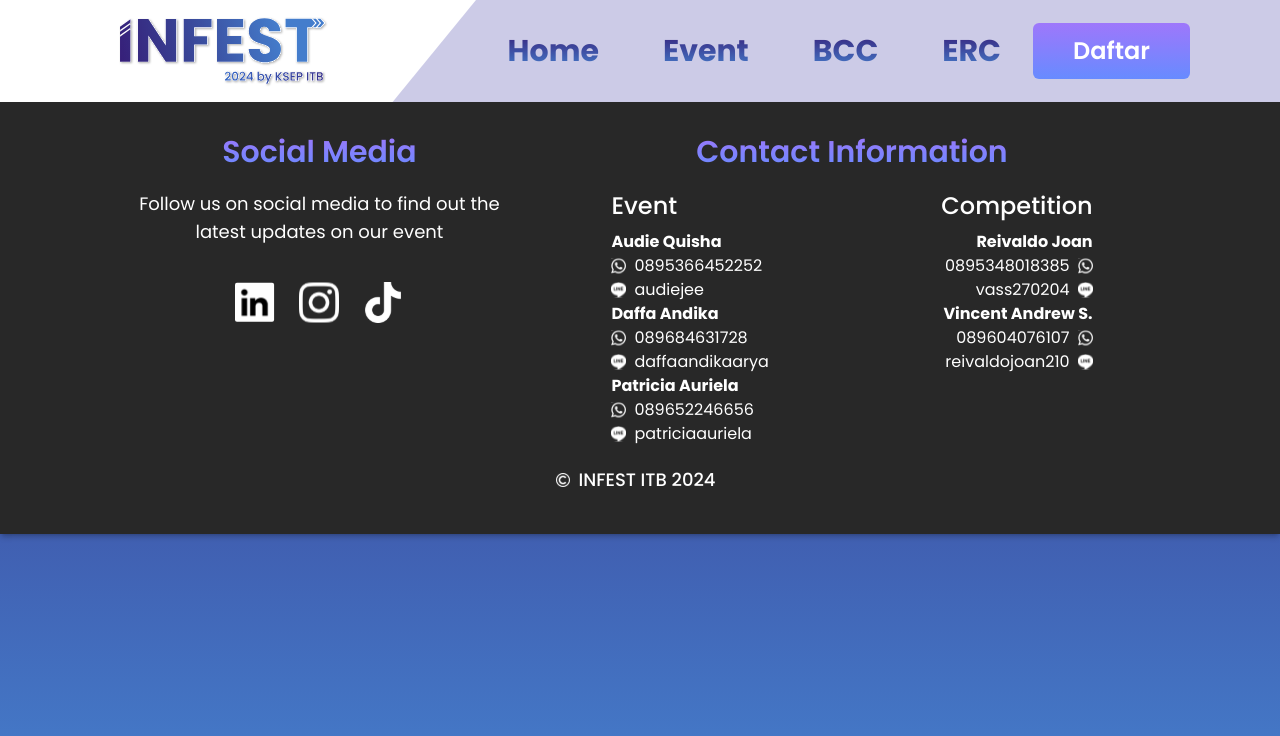
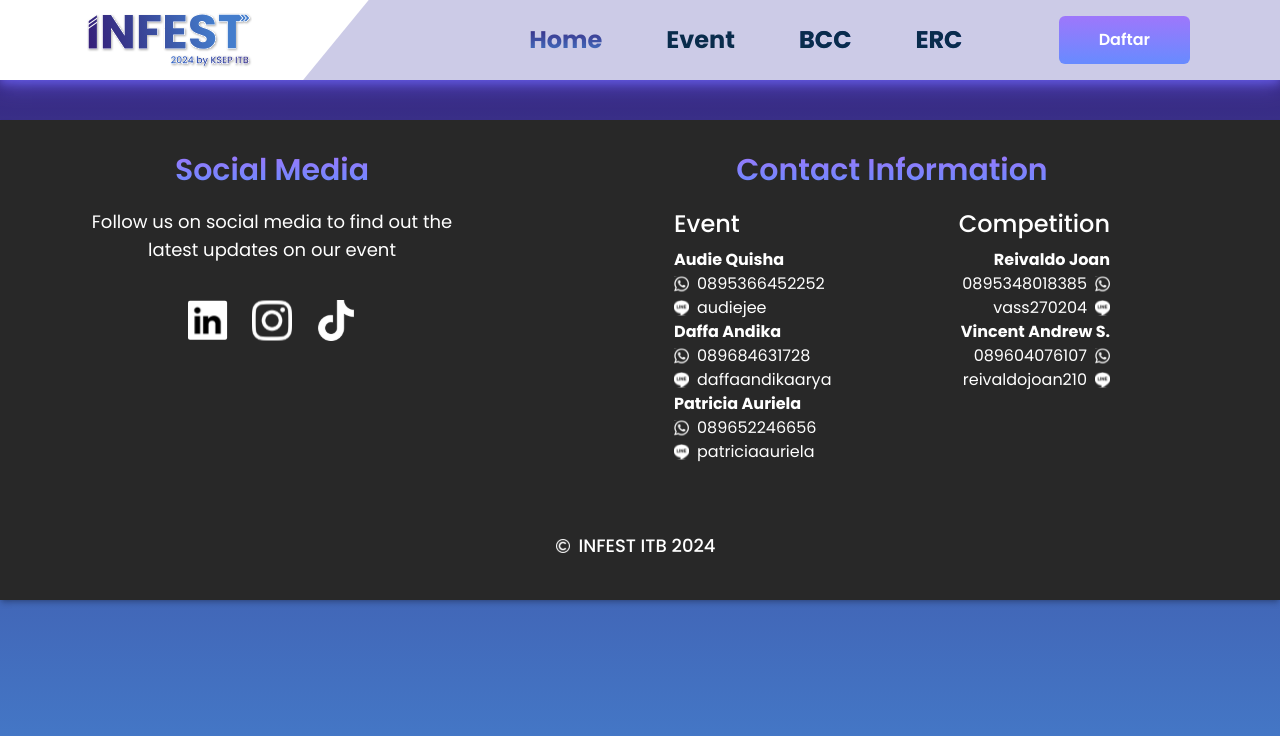
Before and after one commit to farrelathalla/INFEST-2024, a Next.js app: page / in a window 1280 px wide. Shown: the top 736 px of the page. Built offline with nearby package versions, Linux system fonts and the light colour scheme.

Commit message:
style: navbar prettier

```diff
--- a/app/layout.js
+++ b/app/layout.js
@@ -57,7 +57,9 @@ export default function RootLayout({ children }) {
       </head>
       <body className="poppins-regular">
         <Navbar />
-        {children}
+        <div className="my-[120px] transition-all">
+          {children}
+        </div>
         <Footer />
       </body>
     </html>
--- a/components/Footer.js
+++ b/components/Footer.js
@@ -9,8 +9,8 @@ import Whatsapp from '@/public/whatsapp.svg'
 
 const Footer = () => {
   return (
-    <div className='flex flex-col bg-[#282828] shadow-dark w-full h-full text-white py-8 px-[60px] poppins-regular items-center'>
-      <div className='flex flex-col md:flex-row md:justify-between text-center'>
+    <div className='flex flex-col bg-[#282828] shadow-dark w-full h-full text-white py-8 md:px-[60px] poppins-regular items-center'>
+      <div className='flex flex-col w-full lg:flex-row gap-20 md:justify-between text-center'>
         <div className='flex flex-col items-center m-5 md:m-0'>
           <h1 className='poppins-semibold text-3xl text-transparent bg-clip-text background-card-gradient'>Social Media</h1>
           <p className='m-3 text-lg w-[300px] md:w-[400px] mt-5'>Follow us on social media to find out the latest updates on our event</p>
@@ -32,10 +32,10 @@ const Footer = () => {
             />
           </div>
         </div>
-        <div className='m-5 md:m-0'>
+        <div className='md:m-0 w-full flex flex-col items-center'>
           <h1 className='poppins-semibold text-3xl text-transparent bg-clip-text background-card-gradient'>Contact Information</h1>
-          <div className='flex justify-between'>
-            <div className='mx-20 my-3 text-left'>
+          <div className='flex justify-between w-full px-8 md:max-w-[500px] '>
+            <div className='my-3 text-left'>
               <h2 className='poppins-medium text-2xl my-2'>Event</h2>
               <div className='flex flex-col '>
                 <c className='text-left text-md'>
@@ -73,7 +73,7 @@ const Footer = () => {
                 </c>
               </div>
             </div>
-            <div className='mx-20 my-3 text-right'>
+            <div className='my-3 text-right'>
             <h2 className='poppins-medium text-2xl my-2'>Competition</h2>
               <div className='flex flex-col'>
                 <c className='text-md '>
@@ -103,7 +103,7 @@ const Footer = () => {
           </div>
         </div>
       </div>
-      <div className='flex justify-center'>
+      <div className='flex justify-center mt-12'>
         <Image
           src={Copyright}
           with={20}
--- a/components/Navbar.js
+++ b/components/Navbar.js
@@ -9,36 +9,31 @@ import { usePathname } from 'next/navigation'
 
 const Navbar = () => {
   const pathname = usePathname()
+
   return (
-    <div>
-      <div className='flex justify-between items-center bg-[#CCCBE7]'>
+    <div className='flex justify-between items-center bg-[#CCCBE7] fixed top-0 w-screen z-20 h-[80px] ' style={{ boxShadow: '0 4px 8px rgba(113, 103, 255, 0.5), 0 6px 20px rgba(113, 103, 255, 0.5)' }}>
       <div className=''>
         <Image
           src={Logo}
-            width={500}
-            className='min-h-full'
+          className='h-[80px] ml-[-35px]'
         />
       </div>
       <div className='flex'>
-          <Link href='/' className={`text-transparent md:text-3xl md:poppins-bold m-8 md:hover:text-transparent md:bg-clip-text md:background-page-gradient ${
-            pathname === '/'? 'text-transparent':'text-[#092C4C]'
+        <Link href='/' className={`md:text-2xl md:poppins-bold mx-8 md:hover:text-transparent md:hover:background-page-gradient md:bg-clip-text ${
+          pathname === '/'? 'text-transparent md:background-page-gradient':'text-[#092C4C]'
         }`}>Home</Link>
-          <Link href='/event'className={`text-transparent md:text-3xl md:poppins-bold m-8 md:hover:text-transparent md:bg-clip-text md:background-page-gradient ${
-            pathname === '/event'? 'text-transparent':'text-[#092C4C]'
+        <Link href='/event'className={`md:text-2xl md:poppins-bold mx-8 md:hover:text-transparent md:bg-clip-text md:hover:background-page-gradient  ${
+          pathname === '/event'? 'text-transparent md:background-page-gradient':'text-[#092C4C]'
         }`}>Event</Link>
-          <Link href='/busincess-case-competition' className={`text-transparent md:text-3xl md:poppins-bold m-8 md:hover:text-transparent md:bg-clip-text md:background-page-gradient ${
-            pathname === '/busincess-case-competition'? 'text-transparent':'text-[#092C4C]'
+        <Link href='/busincess-case-competition' className={`md:text-2xl md:poppins-bold mx-8 md:hover:text-transparent md:bg-clip-text md:background-page-gradient ${
+          pathname === '/busincess-case-competition'? 'text-transparent md:background-page-gradient':'text-[#092C4C]'
         }`}>BCC</Link>
-          <Link href='/equity-research-competition' className={`text-transparent md:text-3xl md:poppins-bold m-8 md:hover:text-transparent md:bg-clip-text md:background-page-gradient ${
-            pathname === '/equity-research-competition'? 'text-transparent':'text-[#092C4C]'
+        <Link href='/equity-research-competition' className={`md:text-2xl md:poppins-bold mx-8 md:hover:text-transparent md:bg-clip-text md:background-page-gradient ${
+          pathname === '/equity-research-competition'? 'text-transparent md:background-page-gradient':'text-[#092C4C]'
         }`}>ERC</Link>
       </div>
       <div className='hidden md:block'>
-          <button href='' className='md:text-2xl text-white poppins-semibold background-card-gradient md:px-10 md:py-3 rounded-md hover:background-page-gradient mr-[90px]'>Daftar</button>
-        </div>
-        <div  className='w-[500px] h-[500px] block md:hidden'>
-          <Image src={Menu} width={30}/>
-        </div>
+        <button href='' className='text-white poppins-semibold background-card-gradient md:px-10 md:py-3 rounded-md hover:background-page-gradient mr-[90px]'>Daftar</button>
       </div>
     </div>
   )
```
Lines whose indentation alone changed are shown as unchanged.
